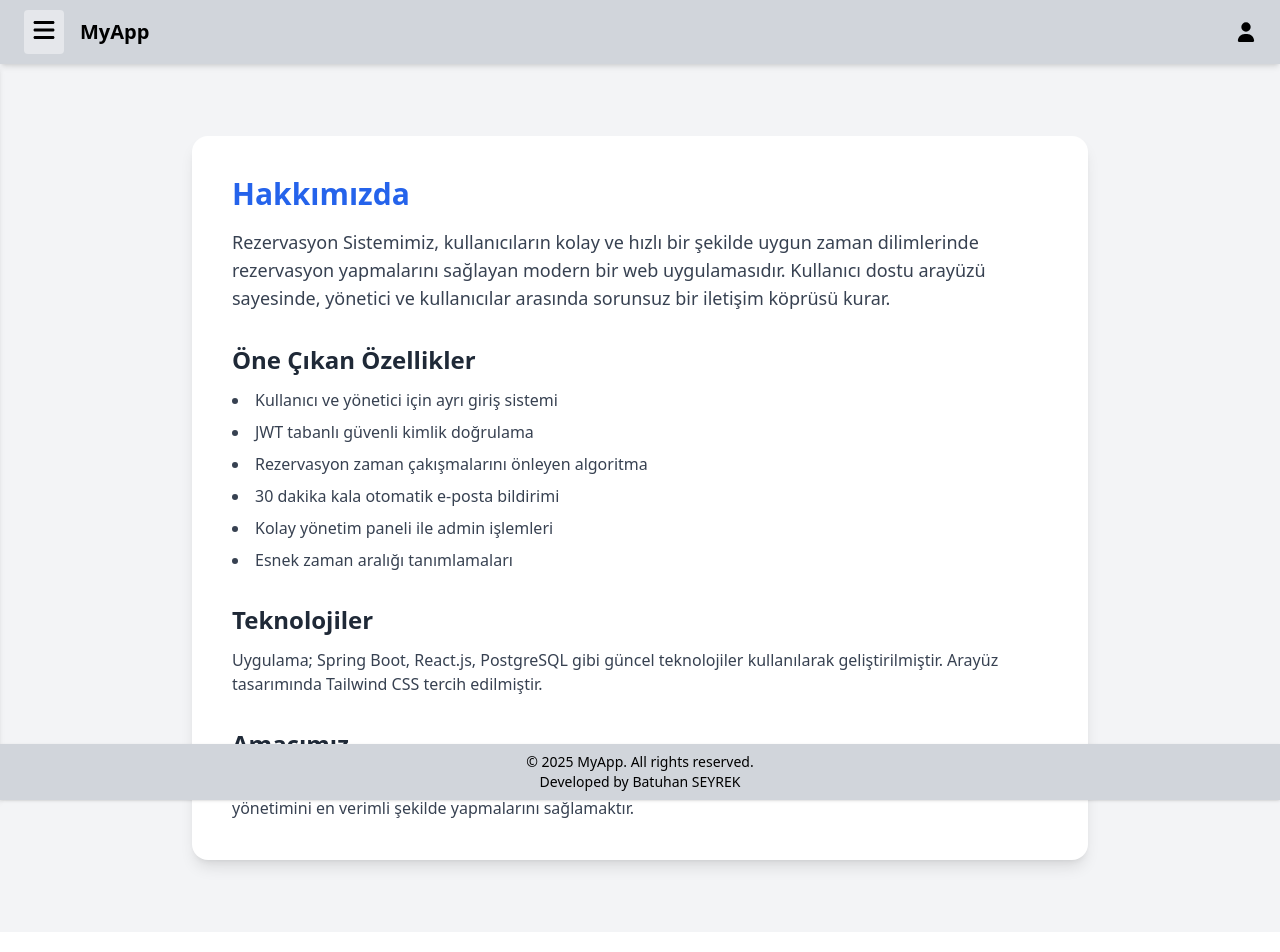
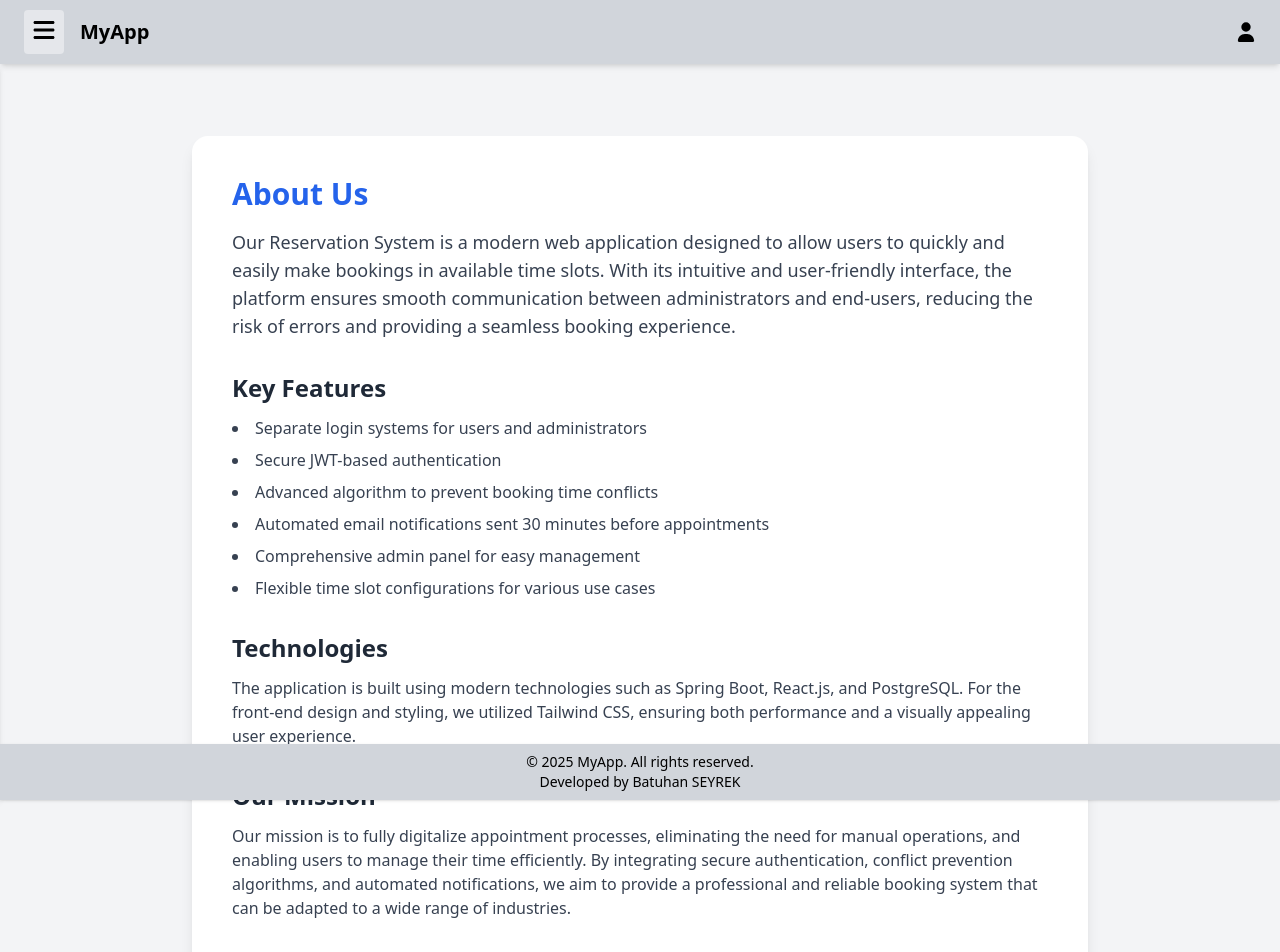
Before and after one commit to BatuhanSeyrek/Reservition_System_Frontend, a React (Vite) app: page /ownerAbout in a window 1280 px wide. Shown: the top 952 px of the page. Built offline with nearby package versions, Linux system fonts and the light colour scheme.

Commit message:
Commit mesajınız burada

```diff
--- a/src/axiosConfig.js
+++ b/src/axiosConfig.js
@@ -1,6 +1,6 @@
 import axios from "axios";
 
-const baseURL = "https://c4cf1191c525.ngrok-free.app";
+const baseURL = "https://4fcc4c79fb3c.ngrok-free.app";
 
 const axiosInstance = axios.create({
   baseURL: baseURL,
--- a/src/pages/AdminPages/ownerAbout.jsx
+++ b/src/pages/AdminPages/ownerAbout.jsx
@@ -6,29 +6,43 @@ function About() {
     <AdminLayout>
       <div className="min-h-full bg-gray-100 py-12 px-6">
         <div className="max-w-4xl mx-auto bg-white shadow-lg rounded-2xl p-10">
-          <h1 className="text-3xl font-bold text-blue-600 mb-4">Hakkımızda</h1>
+          <h1 className="text-3xl font-bold text-blue-600 mb-4">About Us</h1>
           <p className="text-gray-700 text-lg mb-6">
-            Rezervasyon Sistemimiz, kullanıcıların kolay ve hızlı bir şekilde uygun zaman dilimlerinde rezervasyon yapmalarını sağlayan modern bir web uygulamasıdır. Kullanıcı dostu arayüzü sayesinde, yönetici ve kullanıcılar arasında sorunsuz bir iletişim köprüsü kurar.
+            Our Reservation System is a modern web application designed to allow users to quickly and easily make bookings in available time slots.
+            With its intuitive and user-friendly interface, the platform ensures smooth communication between administrators and end-users,
+            reducing the risk of errors and providing a seamless booking experience.
           </p>
 
-          <h2 className="text-2xl font-semibold text-gray-800 mt-8 mb-3">Öne Çıkan Özellikler</h2>
+          <h2 className="text-2xl font-semibold text-gray-800 mt-8 mb-3">Key Features</h2>
           <ul className="list-disc list-inside text-gray-700 space-y-2">
-            <li>Kullanıcı ve yönetici için ayrı giriş sistemi</li>
-            <li>JWT tabanlı güvenli kimlik doğrulama</li>
-            <li>Rezervasyon zaman çakışmalarını önleyen algoritma</li>
-            <li>30 dakika kala otomatik e-posta bildirimi</li>
-            <li>Kolay yönetim paneli ile admin işlemleri</li>
-            <li>Esnek zaman aralığı tanımlamaları</li>
+            <li>Separate login systems for users and administrators</li>
+            <li>Secure JWT-based authentication</li>
+            <li>Advanced algorithm to prevent booking time conflicts</li>
+            <li>Automated email notifications sent 30 minutes before appointments</li>
+            <li>Comprehensive admin panel for easy management</li>
+            <li>Flexible time slot configurations for various use cases</li>
           </ul>
 
-          <h2 className="text-2xl font-semibold text-gray-800 mt-8 mb-3">Teknolojiler</h2>
+          <h2 className="text-2xl font-semibold text-gray-800 mt-8 mb-3">Technologies</h2>
           <p className="text-gray-700">
-            Uygulama; <span className="font-medium">Spring Boot, React.js, PostgreSQL</span> gibi güncel teknolojiler kullanılarak geliştirilmiştir. Arayüz tasarımında <span className="font-medium">Tailwind CSS</span> tercih edilmiştir.
+            The application is built using modern technologies such as <span className="font-medium">Spring Boot, React.js, and PostgreSQL</span>.
+            For the front-end design and styling, we utilized <span className="font-medium">Tailwind CSS</span>,
+            ensuring both performance and a visually appealing user experience.
           </p>
 
-          <h2 className="text-2xl font-semibold text-gray-800 mt-8 mb-3">Amacımız</h2>
+          <h2 className="text-2xl font-semibold text-gray-800 mt-8 mb-3">Our Mission</h2>
           <p className="text-gray-700">
-            Hedefimiz; randevu süreçlerini dijitalleştirerek manuel işlemleri ortadan kaldırmak ve kullanıcıların zaman yönetimini en verimli şekilde yapmalarını sağlamaktır.
+            Our mission is to fully digitalize appointment processes, eliminating the need for manual operations,
+            and enabling users to manage their time efficiently.
+            By integrating secure authentication, conflict prevention algorithms, and automated notifications,
+            we aim to provide a professional and reliable booking system that can be adapted to a wide range of industries.
+          </p>
+
+          <h2 className="text-2xl font-semibold text-gray-800 mt-8 mb-3">Project Scope</h2>
+          <p className="text-gray-700">
+            This project is designed to be highly scalable and customizable. It can serve a variety of sectors including salons, clinics,
+            coworking spaces, and service-based businesses. The system’s modular architecture allows for easy integration of new features,
+            such as payment gateways, mobile app support, and analytics dashboards, making it a future-proof solution for businesses of all sizes.
           </p>
         </div>
       </div>
--- a/src/pages/UserPages/reservation.jsx
+++ b/src/pages/UserPages/reservation.jsx
@@ -9,7 +9,7 @@ export default function ChairAvailabilityPage() {
   const [availableDates, setAvailableDates] = useState([]);
   const [selectedDate, setSelectedDate] = useState("");
 
-  // Veri çekme
+  // Fetch data
   useEffect(() => {
     fetchReservations();
   }, [adminId]);
@@ -25,13 +25,13 @@ export default function ChairAvailabilityPage() {
       setAvailableDates(firstSevenDays);
       setSelectedDate((prev) => prev || firstSevenDays[0] || "");
     } catch (err) {
-      console.error("Veri alınırken hata oluştu:", err);
+      console.error("Error fetching data:", err);
     }
   };
 
   const handleReservationClick = async (chairId, time) => {
     const confirmCreate = window.confirm(
-      `${selectedDate} tarihinde ${time} saati için rezervasyon oluşturmak istediğinize emin misiniz?`
+      `Are you sure you want to create a reservation for ${selectedDate} at ${time}?`
     );
     if (!confirmCreate) return;
 
@@ -44,9 +44,9 @@ export default function ChairAvailabilityPage() {
       };
 
       await postData("/store/create", payload);
-      alert("Rezervasyon başarıyla oluşturuldu!");
+      alert("Reservation created successfully!");
 
-      // Listeyi state üzerinden güncelle
+      // Update the list directly from state
       setReservation((prev) =>
         prev.map((res) =>
           res.chairId === chairId
@@ -56,7 +56,7 @@ export default function ChairAvailabilityPage() {
                   ...res.slots,
                   [selectedDate]: {
                     ...res.slots[selectedDate],
-                    [time]: false, // Müsaitliği false yap
+                    [time]: false, // Mark as unavailable
                   },
                 },
               }
@@ -64,15 +64,15 @@ export default function ChairAvailabilityPage() {
         )
       );
     } catch (err) {
-      console.error("Rezervasyon hatası:", err);
-      alert("Rezervasyon sırasında bir hata oluştu!");
+      console.error("Reservation error:", err);
+      alert("An error occurred while creating the reservation!");
     }
   };
 
   if (!reservation.length) {
     return (
       <UserLayout>
-        <div className="p-6">Kayıt bulunamadı.</div>
+        <div className="p-6">No records found.</div>
       </UserLayout>
     );
   }
@@ -80,15 +80,13 @@ export default function ChairAvailabilityPage() {
   return (
     <UserLayout>
       <div className="p-6">
-        {/* Başlık solda - Tarih seçici sağda */}
+        {/* Title on the left - Date selector on the right */}
         <div className="flex justify-between items-center mb-6">
-          <h2 className="text-xl font-semibold">
-            Sandalye Müsaitlik Durumu
-          </h2>
+          <h2 className="text-xl font-semibold">Chair Availability</h2>
 
           <div className="flex items-center gap-2">
             <label htmlFor="dateSelect" className="font-medium">
-              Tarih Seç:
+              Select Date:
             </label>
             <select
               id="dateSelect"
@@ -105,7 +103,7 @@ export default function ChairAvailabilityPage() {
           </div>
         </div>
 
-        {/* Sandalyeler yan yana */}
+        {/* Chairs displayed in a grid */}
         <div className="grid grid-cols-1 sm:grid-cols-2 md:grid-cols-3 lg:grid-cols-4 gap-4">
           {reservation.map((res) => (
             <div
--- a/src/pages/UserPages/userAbout.jsx
+++ b/src/pages/UserPages/userAbout.jsx
@@ -1,35 +1,38 @@
 import React from 'react';
 import UserLayout from './UserLayout';
-
 
 function About() {
   return (
     <UserLayout>
       <div className="min-h-screen bg-gray-100 py-12 px-6">
         <div className="max-w-4xl mx-auto bg-white shadow-lg rounded-2xl p-10">
-          <h1 className="text-3xl font-bold text-blue-600 mb-4">Hakkımızda</h1>
+          <h1 className="text-3xl font-bold text-blue-600 mb-4">About Us</h1>
           <p className="text-gray-700 text-lg mb-6">
-            Rezervasyon Sistemimiz, kullanıcıların kolay ve hızlı bir şekilde uygun zaman dilimlerinde rezervasyon yapmalarını sağlayan modern bir web uygulamasıdır. Kullanıcı dostu arayüzü sayesinde, yönetici ve kullanıcılar arasında sorunsuz bir iletişim köprüsü kurar.
+            Our Reservation System is a modern web application that enables users to quickly and easily book available time slots.
+            With its intuitive, user-friendly interface, the system bridges the communication gap between administrators and users,
+            ensuring a smooth and efficient booking experience.
           </p>
 
-          <h2 className="text-2xl font-semibold text-gray-800 mt-8 mb-3">Öne Çıkan Özellikler</h2>
+          <h2 className="text-2xl font-semibold text-gray-800 mt-8 mb-3">Key Features</h2>
           <ul className="list-disc list-inside text-gray-700 space-y-2">
-            <li>Kullanıcı ve yönetici için ayrı giriş sistemi</li>
-            <li>JWT tabanlı güvenli kimlik doğrulama</li>
-            <li>Rezervasyon zaman çakışmalarını önleyen algoritma</li>
-            <li>30 dakika kala otomatik e-posta bildirimi</li>
-            <li>Kolay yönetim paneli ile admin işlemleri</li>
-            <li>Esnek zaman aralığı tanımlamaları</li>
+            <li>Separate login systems for users and administrators</li>
+            <li>Secure JWT-based authentication</li>
+            <li>Algorithm to prevent booking time conflicts</li>
+            <li>Automatic email notifications sent 30 minutes before appointments</li>
+            <li>Easy-to-use admin panel for efficient management</li>
+            <li>Flexible time slot definitions</li>
           </ul>
 
-          <h2 className="text-2xl font-semibold text-gray-800 mt-8 mb-3">Teknolojiler</h2>
+          <h2 className="text-2xl font-semibold text-gray-800 mt-8 mb-3">Technologies</h2>
           <p className="text-gray-700">
-            Uygulama; <span className="font-medium">Spring Boot, React.js, PostgreSQL</span> gibi güncel teknolojiler kullanılarak geliştirilmiştir. Arayüz tasarımında <span className="font-medium">Tailwind CSS</span> tercih edilmiştir.
+            The application is developed using modern technologies such as <span className="font-medium">Spring Boot, React.js, and PostgreSQL</span>.
+            For UI design, we have chosen <span className="font-medium">Tailwind CSS</span> to ensure both performance and aesthetic appeal.
           </p>
 
-          <h2 className="text-2xl font-semibold text-gray-800 mt-8 mb-3">Amacımız</h2>
+          <h2 className="text-2xl font-semibold text-gray-800 mt-8 mb-3">Our Mission</h2>
           <p className="text-gray-700">
-            Hedefimiz; randevu süreçlerini dijitalleştirerek manuel işlemleri ortadan kaldırmak ve kullanıcıların zaman yönetimini en verimli şekilde yapmalarını sağlamaktır.
+            Our mission is to fully digitalize the appointment process, eliminating manual operations and enabling users to manage their time
+            in the most efficient way possible.
           </p>
         </div>
       </div>
--- a/src/pages/navbar.jsx
+++ b/src/pages/navbar.jsx
@@ -79,13 +79,13 @@ export default function Navbar() {
               }}
               className="w-full px-4 py-2 text-left hover:bg-gray-100"
             >
-              Hakkında
+              About
             </button>
             <button
               onClick={handleLogout}
               className="w-full px-4 py-2 text-left text-red-600 hover:bg-gray-100"
             >
-              Çıkış Yap
+              Exit
             </button>
           </div>
         )}
```
Also changed, not shown: src/pages/AdminPages/ownerInformation.jsx (+18 -20 lines).
